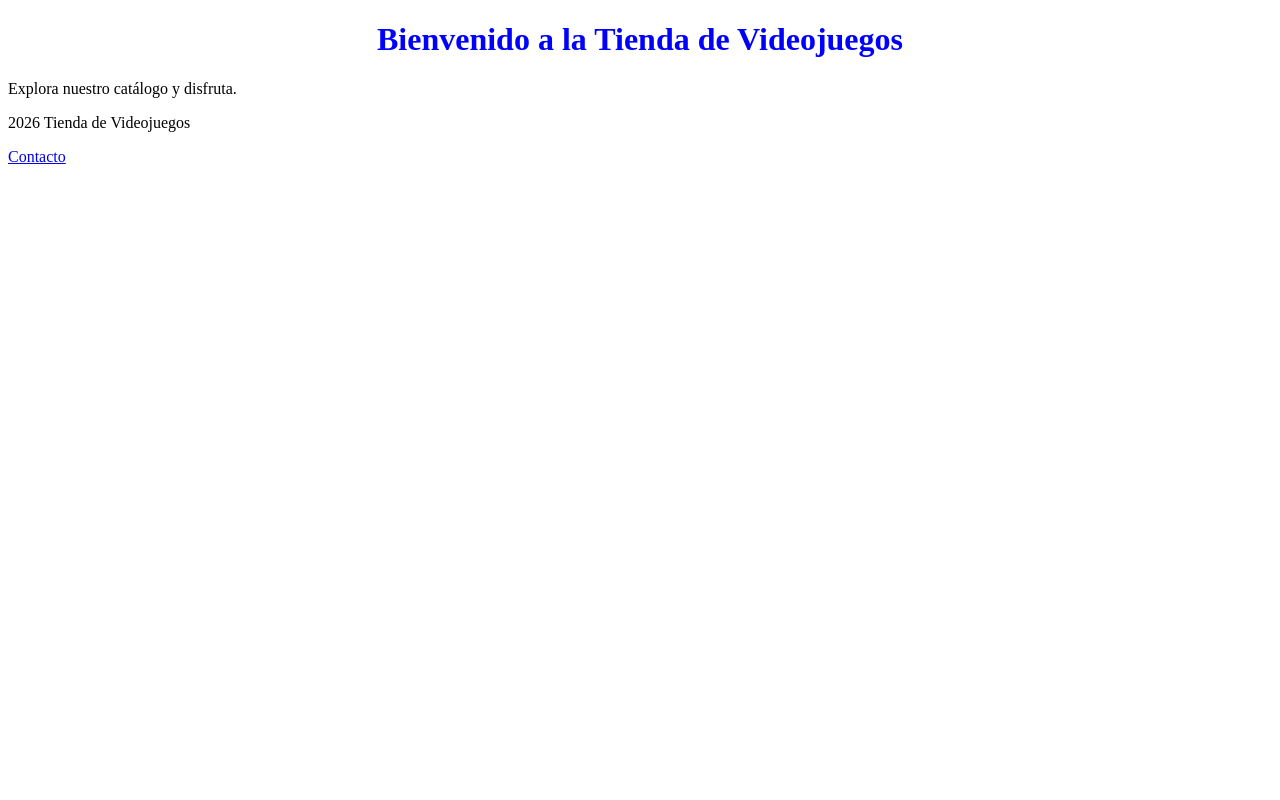
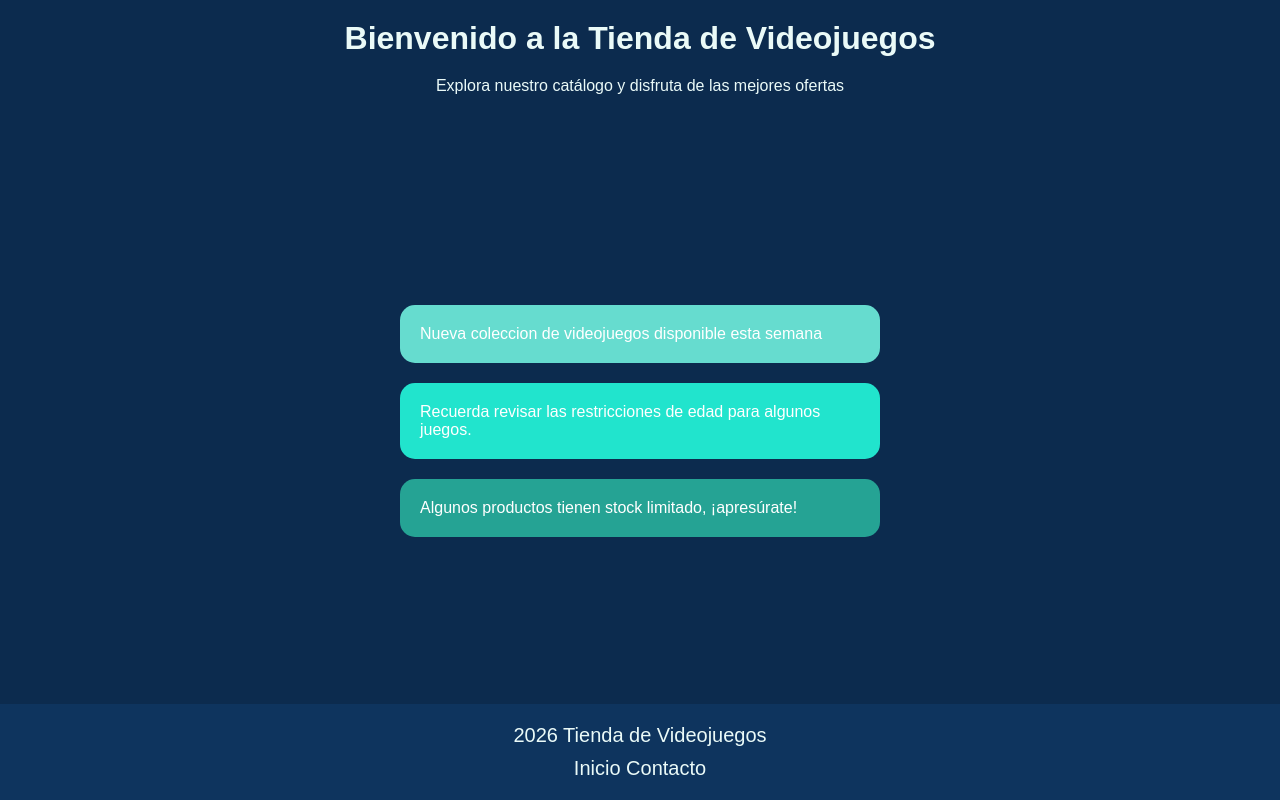
Before and after one commit to suarezKevin/videogame_store, a Django app: page / in a window 1280 px wide. Run offline with Django 5.2, Linux system fonts and the light colour scheme.

Commit message:
Refactor HTML templates and styles for improved structure and design

```diff
--- a/videogame_store/home/templates/home/index.html
+++ b/videogame_store/home/templates/home/index.html
@@ -1,21 +1,16 @@
+{% extends 'base.html' %}
 {% load static %}
-<!DOCTYPE html>
-<html lang="en">
-<head>
-    <meta charset="UTF-8">
-    <meta name="viewport" content="width=device-width, initial-scale=1.0">
-    <title>Tienda de Videojuegos</title>
-    <link rel="icon" href="{% static 'img/lol.jpg' %}" type="image/jpg" >
-    <link rel="stylesheet" href="{% static 'css/styles.css' %}">
-    <script src="{% static 'js/script.js' %}"></script>
-</head>
-<body>
+
+{% block title %} Tienda de Videojuegos - Inicio {% endblock %}
+
+{% block content %}
+
+<div class="info">
     <h1>Bienvenido a la Tienda de Videojuegos</h1>
-    <p>Explora nuestro catálogo y disfruta.</p>
+    <p class="note">Explora nuestro catálogo y disfruta de las mejores ofertas</p>
+    <div class="info__note info__note-1">Nueva coleccion de videojuegos disponible esta semana</div>
+    <div class="info__note info__note-2">Recuerda revisar las restricciones de edad para algunos juegos.</div>
+    <div class="info__note info__note-3">Algunos productos tienen stock limitado, ¡apresúrate!</div>
+</div>
 
-    <footer>
-        <p>2026 Tienda de Videojuegos</p>
-        <a href="{% url 'contacto' %}">Contacto</a>
-    </footer>
-</body>
-</html>
+{% endblock %}
--- /dev/null
+++ b/videogame_store/static/css/index_style.css
@@ -0,0 +1,40 @@
+h1{
+    margin-top: 20px;
+    margin-bottom: 20px;
+    color: #eafaf8;
+    text-align: center;
+}
+p {
+    color: #eafaf8;
+    text-align: center;
+
+}
+.note{
+    margin-bottom: 200px;
+    text-align: center;
+}
+
+.info{
+    display: flex;
+    flex-direction: column;
+    color: #fff;
+    justify-content: space-between;
+}
+
+.info__note {
+    padding: 20px 20px;
+    margin: 10px 400px;
+    border-radius: 15px;
+}
+
+.info__note-1{
+    background-color: #66dccf;
+}
+
+.info__note-2{
+    background-color: #21e4cd;
+}
+
+.info__note-3{
+    background-color: #25a394;
+}
--- a/videogame_store/static/css/styles.css
+++ b/videogame_store/static/css/styles.css
@@ -1,9 +1,32 @@
 *{
     box-sizing: border-box;
+    margin: 0;
+    padding: 0;
+    font-family: sans-serif;
 }
 
-h1{
+body {
     display: flex;
-    justify-content: center;
-    color: blue;
+    flex-direction: column;
+    min-height: 100vh;
+    background-color: #0c2b4e;
 }
+
+.content {
+    flex: 1;
+}
+
+footer {
+    background-color: #0e345e;
+    text-align: center;
+    padding: 20px 0;
+    font-size: 20px;
+    color: #eafaf8;
+    p{
+        margin-bottom: 10px;
+    }
+    a{
+        color: inherit;
+        text-decoration-line: none;
+    }
+}
--- /dev/null
+++ b/videogame_store/templates/base.html
@@ -0,0 +1,31 @@
+{% load static %}
+<!DOCTYPE html>
+<html lang="en">
+
+<head>
+    <meta charset="UTF-8">
+    <meta name="viewport" content="width=device-width, initial-scale=1.0">
+    <title>{% block title %}
+        Tienda de Videojuegos
+        {% endblock %}</title>
+    <link rel="icon" href="{% static 'img/lol.jpg' %}" type="image/jpg">
+    <link rel="stylesheet" href="{% static 'css/styles.css' %}">
+    <link rel="stylesheet" href="{% static 'css/index_style.css' %}">
+    <script src="{% static 'js/script.js' %}"></script>
+</head>
+
+<body>
+    <div class="content">
+        {% block content %}
+        <!-- Aqui irá el contenido espcífico de cada página -->
+        {% endblock %}
+    </div>
+
+    <footer>
+        <p>2026 Tienda de Videojuegos</p>
+        <a href="{% url 'home' %}">Inicio</a>
+        <a href="{% url 'contacto' %}">Contacto</a>
+    </footer>
+</body>
+
+</html>
--- a/videogame_store/videogame_store/settings.py
+++ b/videogame_store/videogame_store/settings.py
@@ -37,6 +37,7 @@ INSTALLED_APPS = [
     'django.contrib.sessions',
     'django.contrib.messages',
     'django.contrib.staticfiles',
+    "django_browser_reload",
     'catalog',
     'home',
 ]
@@ -45,6 +46,7 @@ MIDDLEWARE = [
     'django.middleware.security.SecurityMiddleware',
     'django.contrib.sessions.middleware.SessionMiddleware',
     'django.middleware.common.CommonMiddleware',
+    "django_browser_reload.middleware.BrowserReloadMiddleware",
     'django.middleware.csrf.CsrfViewMiddleware',
     'django.contrib.auth.middleware.AuthenticationMiddleware',
     'django.contrib.messages.middleware.MessageMiddleware',
@@ -56,7 +58,7 @@ ROOT_URLCONF = 'videogame_store.urls'
 TEMPLATES = [
     {
         'BACKEND': 'django.template.backends.django.DjangoTemplates',
-        'DIRS': [],
+        'DIRS': [BASE_DIR / 'templates'],
         'APP_DIRS': True,
         'OPTIONS': {
             'context_processors': [
--- a/videogame_store/videogame_store/urls.py
+++ b/videogame_store/videogame_store/urls.py
@@ -21,4 +21,5 @@ urlpatterns = [
     path('admin/', admin.site.urls),
     path('', include('home.urls')),
     path('catalog/', include('catalog.urls')),
+    path("__reload__/", include("django_browser_reload.urls")),
 ]
```
Also changed, not shown: videogame_store/home/templates/home/contacto.html (+11 -15 lines).
